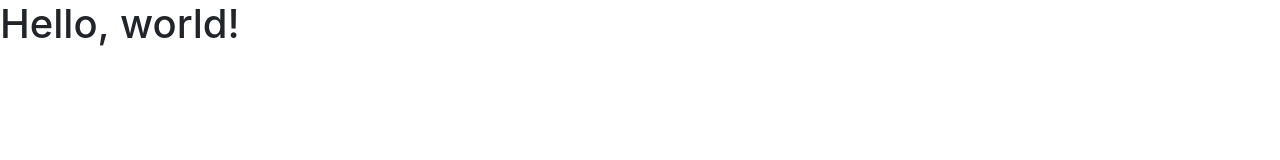
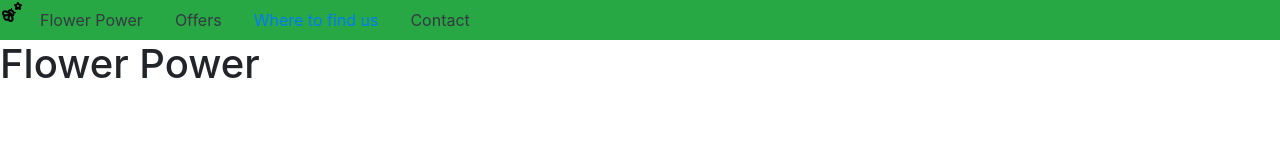
Before and after one commit to Lenkly/flower-power, a website: page index.html in a window 1280 px wide. Drawn offline with nearby package versions, Linux system fonts and the light colour scheme.

Commit message:
Add header

```diff
--- a/index.html
+++ b/index.html
@@ -16,10 +16,38 @@
       crossorigin="anonymous"
     />
 
-    <title>Hello, world!</title>
+    <title>Flower Power</title>
   </head>
   <body>
-    <h1>Hello, world!</h1>
+    <header class="bg-success">
+      <nav class="nav">
+        <svg
+          xmlns="http://www.w3.org/2000/svg"
+          enable-background="new 0 0 24 24"
+          height="24"
+          viewBox="0 0 24 24"
+          width="24"
+        >
+          <g><rect fill="none" height="24" width="24" /></g>
+          <g>
+            <g />
+            <g>
+              <path
+                d="M21.94,4.88C21.76,4.35,21.25,4,20.68,4c-0.03,0-0.06,0-0.09,0H19.6l-0.31-0.97C19.15,2.43,18.61,2,18,2h0 c-0.61,0-1.15,0.43-1.29,1.04L16.4,4h-0.98c-0.03,0-0.06,0-0.09,0c-0.57,0-1.08,0.35-1.26,0.88c-0.19,0.56,0.04,1.17,0.56,1.48 l0.87,0.52L15.1,8.12c-0.23,0.58-0.04,1.25,0.45,1.62C15.78,9.91,16.06,10,16.33,10c0.31,0,0.61-0.11,0.86-0.32L18,8.98l0.81,0.7 C19.06,9.89,19.36,10,19.67,10c0.27,0,0.55-0.09,0.78-0.26c0.5-0.37,0.68-1.04,0.45-1.62l-0.39-1.24l0.87-0.52 C21.89,6.05,22.12,5.44,21.94,4.88z M18,7c-0.55,0-1-0.45-1-1c0-0.55,0.45-1,1-1s1,0.45,1,1C19,6.55,18.55,7,18,7z"
+              />
+              <path
+                d="M13.49,10.51c-0.43-0.43-0.94-0.73-1.49-0.93V8h-1v1.38c-0.11-0.01-0.23-0.03-0.34-0.03c-1.02,0-2.05,0.39-2.83,1.17 c-0.12,0.12-0.3,0.3-0.5,0.5L6,10.52c-1.56-0.55-3.28,0.27-3.83,1.82c0,0,0,0,0,0c-0.27,0.75-0.23,1.57,0.12,2.29 c0.23,0.48,0.58,0.87,1,1.16c-0.38,1.35-0.06,2.85,1,3.91c0.78,0.78,1.8,1.17,2.83,1.17c0.37,0,0.73-0.07,1.09-0.17 c0.29,0.42,0.68,0.77,1.16,1C9.78,21.9,10.21,22,10.65,22c0.34,0,0.68-0.06,1.01-0.17c0,0,0,0,0,0c1.56-0.55,2.38-2.27,1.82-3.85 l-0.49-1.3c0.2-0.2,0.38-0.38,0.5-0.5c0.87-0.87,1.24-2.04,1.14-3.17H16v-1h-1.59C14.22,11.46,13.92,10.95,13.49,10.51z M7.58,18.82c-0.15,0.04-0.3,0.06-0.46,0.06c-0.53,0-1.04-0.21-1.41-0.59c-0.38-0.38-0.59-0.88-0.59-1.41 c0-0.16,0.03-0.32,0.06-0.47c0.14,0.01,0.28,0.03,0.42,0.03c0.85,0,1.68-0.2,2.44-0.48C7.72,16.85,7.5,17.83,7.58,18.82z M4.67,14.29c-0.25-0.09-0.45-0.27-0.57-0.51s-0.13-0.51-0.04-0.76c0.19-0.52,0.76-0.79,1.26-0.61l3.16,1.19 C7.33,14.2,5.85,14.71,4.67,14.29z M10.99,19.94c-0.25,0.09-0.52,0.08-0.76-0.04c-0.24-0.11-0.42-0.32-0.51-0.57 c-0.42-1.18,0.09-2.65,0.7-3.8l1.18,3.13C11.78,19.18,11.51,19.76,10.99,19.94z M12.2,14.6l-0.61-1.61c0-0.01-0.01-0.02-0.02-0.03 c-0.02-0.04-0.04-0.08-0.06-0.12c-0.02-0.04-0.04-0.07-0.07-0.11c-0.03-0.03-0.06-0.06-0.09-0.09c-0.03-0.03-0.06-0.06-0.09-0.09 c-0.03-0.03-0.07-0.05-0.11-0.07c-0.04-0.02-0.07-0.05-0.12-0.06c-0.01,0-0.02-0.01-0.03-0.02L9.4,11.8 c0.36-0.29,0.79-0.46,1.26-0.46c0.53,0,1.04,0.21,1.41,0.59C12.8,12.66,12.84,13.81,12.2,14.6z"
+              />
+            </g>
+          </g>
+        </svg>
+        <a href="" class="nav-link text-dark">Flower Power</a>
+        <a href="" class="nav-link text-dark">Offers</a>
+        <a href="" class="nav-link">Where to find us</a>
+        <a href="" class="nav-link text-dark">Contact</a>
+      </nav>
+    </header>
+    <h1>Flower Power</h1>
 
     <!-- Optional JavaScript -->
     <!-- jQuery first, then Popper.js, then Bootstrap JS -->
```
Also changed, not shown: 1 other file.
